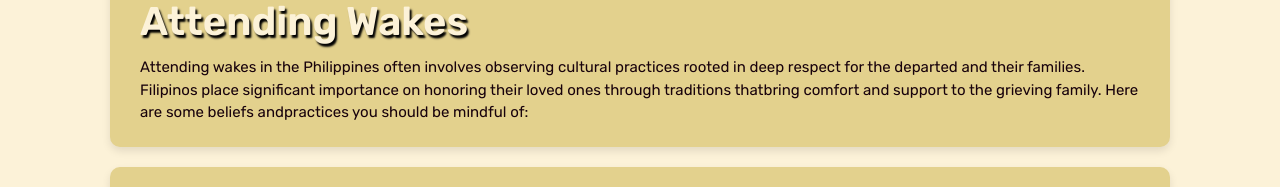
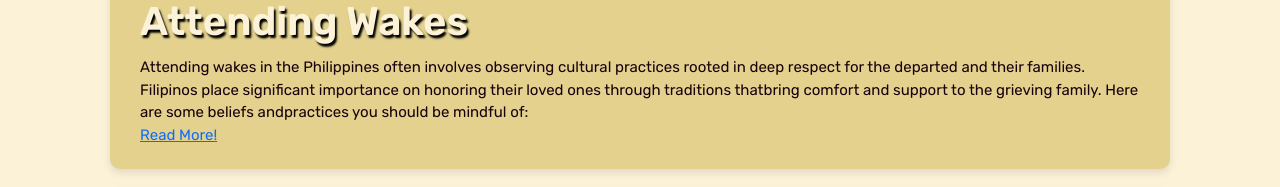
Before and after one commit to UltForce/FUNeral, a React (Create React App) app: page /blog in a window 1280 px wide. Shown: the part 459-646 px from the top of the page. Built offline with nearby package versions, Linux system fonts and the light colour scheme; no server answers; the database is empty.

Commit message:
HELPSPSS

```diff
--- a/src/Blog.js
+++ b/src/Blog.js
@@ -24,7 +24,7 @@ return (
                     <h1>Filipino Beliefs You Should Respect When Attending Wakes</h1>
                     <p>Attending wakes in the Philippines often involves observing cultural practices rooted in deep respect for the departed and their families.
                         Filipinos place significant importance on honoring their loved ones through traditions thatbring comfort and support to the grieving family.
-                        Here are some beliefs andpractices you should be mindful of:
+                        Here are some beliefs andpractices you should be mindful of:  <p><a href="/blogpage">Read More!</a></p>
                     </p>
                 </div>
             </div>
--- /dev/null
+++ b/src/blogpage.css
@@ -0,0 +1,155 @@
+.blog {
+    background-color: #caa971;
+    font-family: "Rubik";
+    scroll-snap-align: start;
+    height: auto;
+    padding: 1rem;
+    overflow: visible;
+  }
+
+  .blog-title {
+    padding-top: 60px;
+    display: flex;
+    justify-content: center;
+    align-items: center;
+    flex-direction: column;
+    font-size: 50px;
+    color: #2b0a0a;
+  }
+
+  .blog-border {
+    display: block;
+    width: 350px;
+    height: 3px;
+    background: #18020c;
+    margin: 8px auto 65px;
+  }
+
+  .blog-section {
+    height: auto;
+    background-color: #FCF2D8;
+    font-family: "Rubik";
+  }
+
+  .blog-details {
+    font-family: 'Rubik';
+    margin: 10px;
+  }
+
+  .blog-details h1 {
+    font-weight: 600;
+    color: #FCF2D8;
+    text-shadow: 2px 3px 2px black;
+    margin-bottom: 10px;
+  }
+
+  .blog-details p {
+    font-size: 15px;
+    font-weight: 400;
+    color: #18020c;
+    margin-bottom: 5px;
+  }
+
+  /* For desktop screens */
+@media only screen and (min-width: 1200px) {
+    .blog-container {
+        display: flex;
+        padding: 60px;
+        flex-wrap: wrap;
+        flex-direction: row;
+        justify-content: center;
+        align-items: center;
+        align-content: center;
+        gap: 20px;
+    }
+
+    .blog-box {
+        background-color: #e3d18d;
+        display: block;
+        border-radius: 10px;
+        margin: auto 50px;
+        padding: 13px 20px;
+        box-shadow: 0 4px 8px rgba(0, 0, 0, 0.1);
+        width: 100%;
+        height: auto;
+    }
+
+}
+
+/* For laptop screens */
+@media only screen and (min-width: 992px) and (max-width: 1199px) {
+    .blog-container {
+        display: flex;
+        padding: 60px;
+        flex-wrap: wrap;
+        flex-direction: row;
+        justify-content: center;
+        align-items: center;
+        align-content: center;
+        gap: 20px;
+    }
+
+    .blog-box {
+        background-color: #e3d18d;
+        display: block;
+        border-radius: 10px;
+        margin: auto 50px;
+        padding: 13px 20px;
+        box-shadow: 0 4px 8px rgba(0, 0, 0, 0.1);
+        width: 100%;
+        height: auto;
+    }
+
+}
+
+/* For tablet screens */
+@media only screen and (min-width: 768px) and (max-width: 991px) {
+    .blog-container {
+        display: flex;
+        padding: 60px;
+        flex-wrap: wrap;
+        flex-direction: row;
+        justify-content: center;
+        align-items: center;
+        align-content: center;
+        gap: 20px;
+    }
+
+    .blog-box {
+        background-color: #e3d18d;
+        display: block;
+        border-radius: 10px;
+        margin: auto 50px;
+        padding: 13px 20px;
+        box-shadow: 0 4px 8px rgba(0, 0, 0, 0.1);
+        width: 100%;
+        height: auto;
+    }
+
+}
+
+/* For mobile screens */
+@media only screen and (max-width: 767px) {
+    .blog-container {
+        display: flex;
+        padding: 30px;
+        flex-wrap: wrap;
+        flex-direction: row;
+        justify-content: center;
+        align-items: center;
+        align-content: center;
+        gap: 20px;
+    }
+
+    .blog-box {
+        background-color: #e3d18d;
+        display: block;
+        border-radius: 10px;
+        margin: auto;
+        padding: 13px 20px;
+        box-shadow: 0 4px 8px rgba(0, 0, 0, 0.1);
+        width: 100%;
+        height: auto;
+    }
+
+}
```
Also changed, not shown: src/blogpage.js (added, +33 -0 lines).
